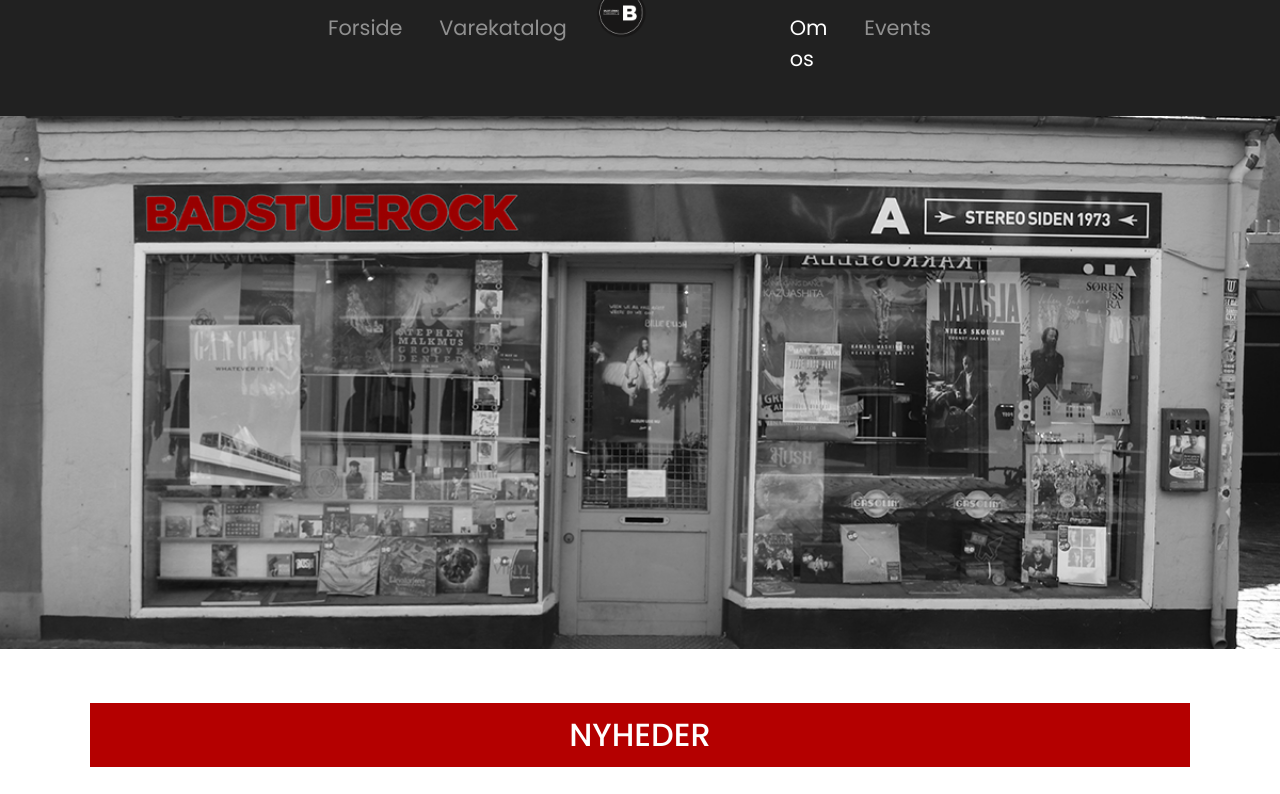
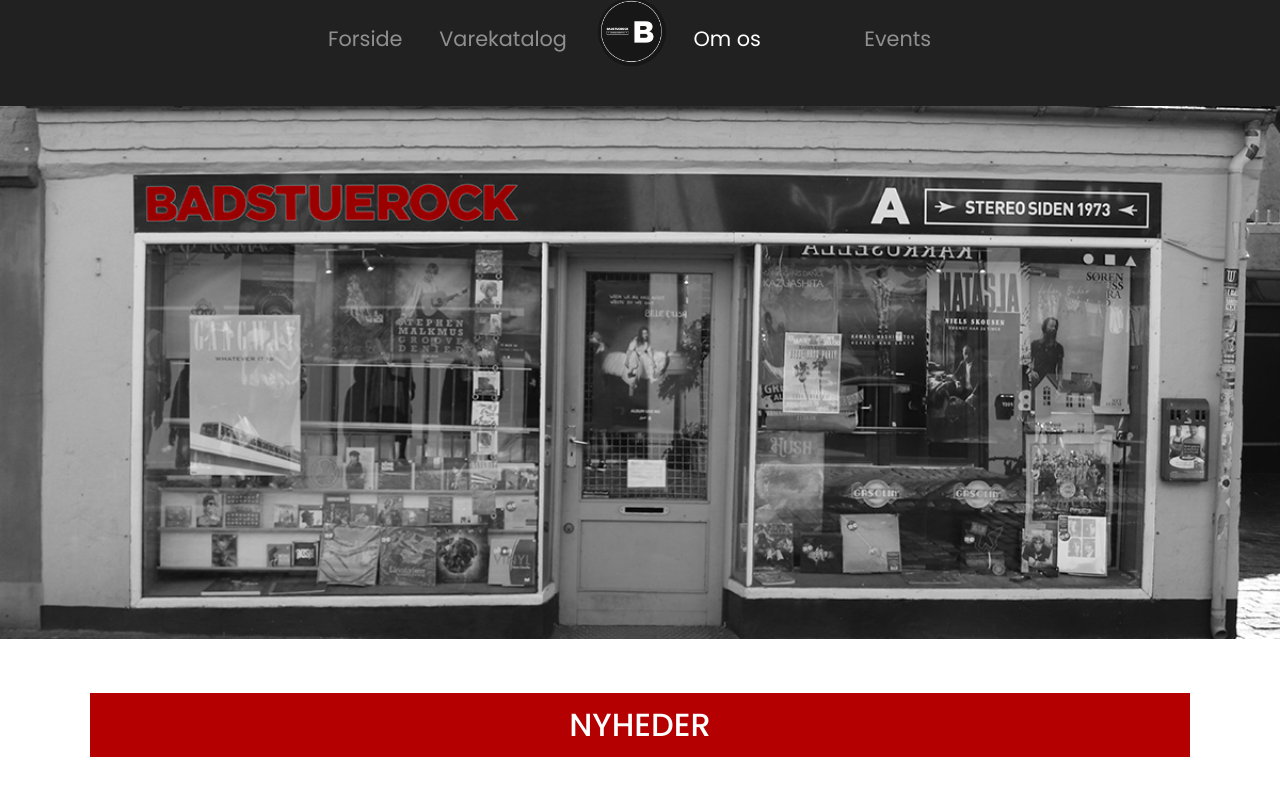
Before and after one commit to JhartnDesigns/badstuerock, a plain HTML site: page omos.html in a window 1280 px wide. Shown: the top 794 px of the page. Drawn offline with nearby package versions, Linux system fonts and the light colour scheme.

Commit message:
fosøg med nav

```diff
--- a/css/style.css
+++ b/css/style.css
@@ -34,20 +34,28 @@ html, body {
 }
 .container-fluidomos{
 background-color: #212121;
-height: 90px;
+height: 80px;
+}
+.navbar-brand{
+  align-self: center;
+}
+
+.logo {
+  align-self:center;
 }
 
 .navforside {
-  margin-top: 22px;
+  margin-top: 20px;
 }
 .navvare {
-  margin-top: 22px;
+  margin-top: 20px;
 }
 .navomos {
-  margin-top: 22px;
+  margin-top: 20px;
+  margin-left: -150px;
 }
 .navevents {
-  margin-top: 22px;
+  margin-top: 20px;
 }
 
 /*CAROUSEL SLIDER*/
--- a/omos.html
+++ b/omos.html
@@ -29,7 +29,7 @@
 					<a class="nav-link navvare" href="musik.html">Varekatalog</a>
 				</li>
 
-				<a class="navbar-brand" href="index.html"><img class="logo" src="img/logonew.png" alt="logo"></a>
+				<a href="index.html"><img class="logo" src="img/logonew.png" alt="logo"></a>
 
 				<li class="nav-item active">
 					<a class="nav-link navomos" href="omos.html">Om os</a>
```
